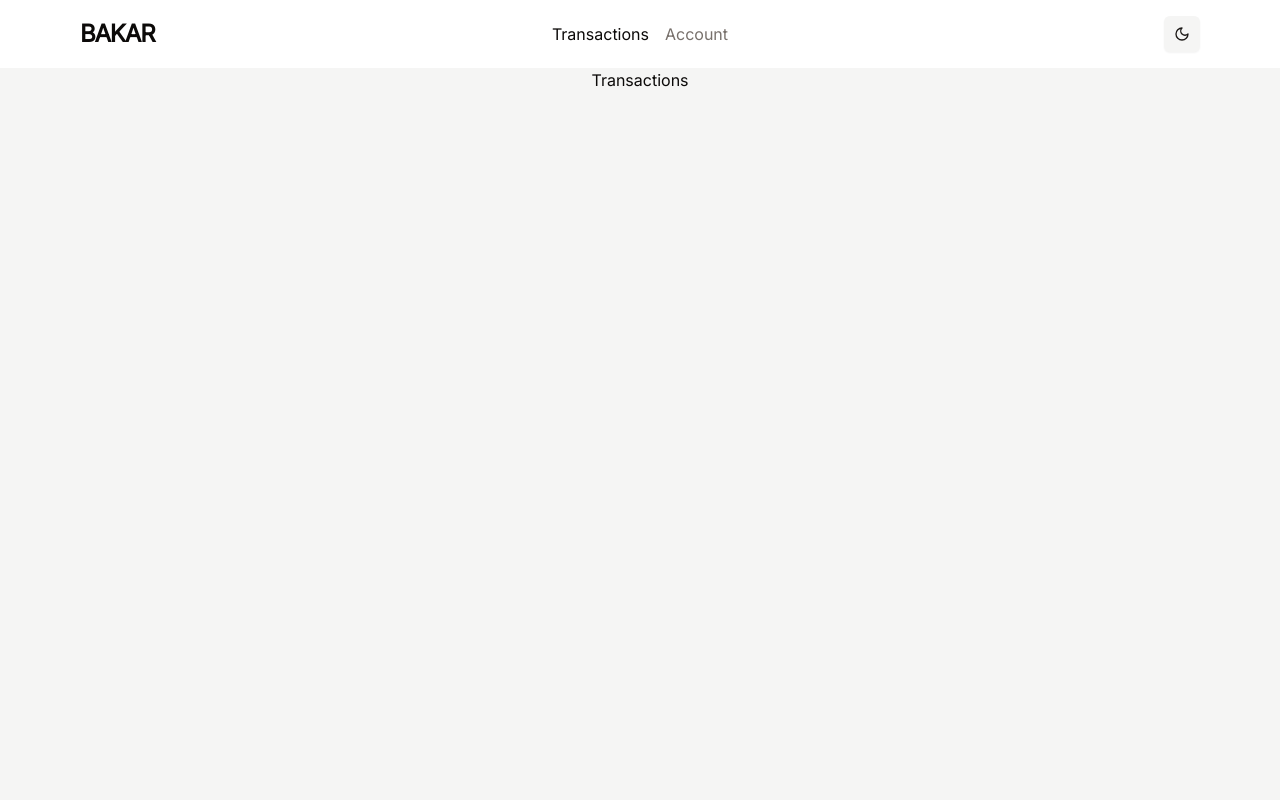
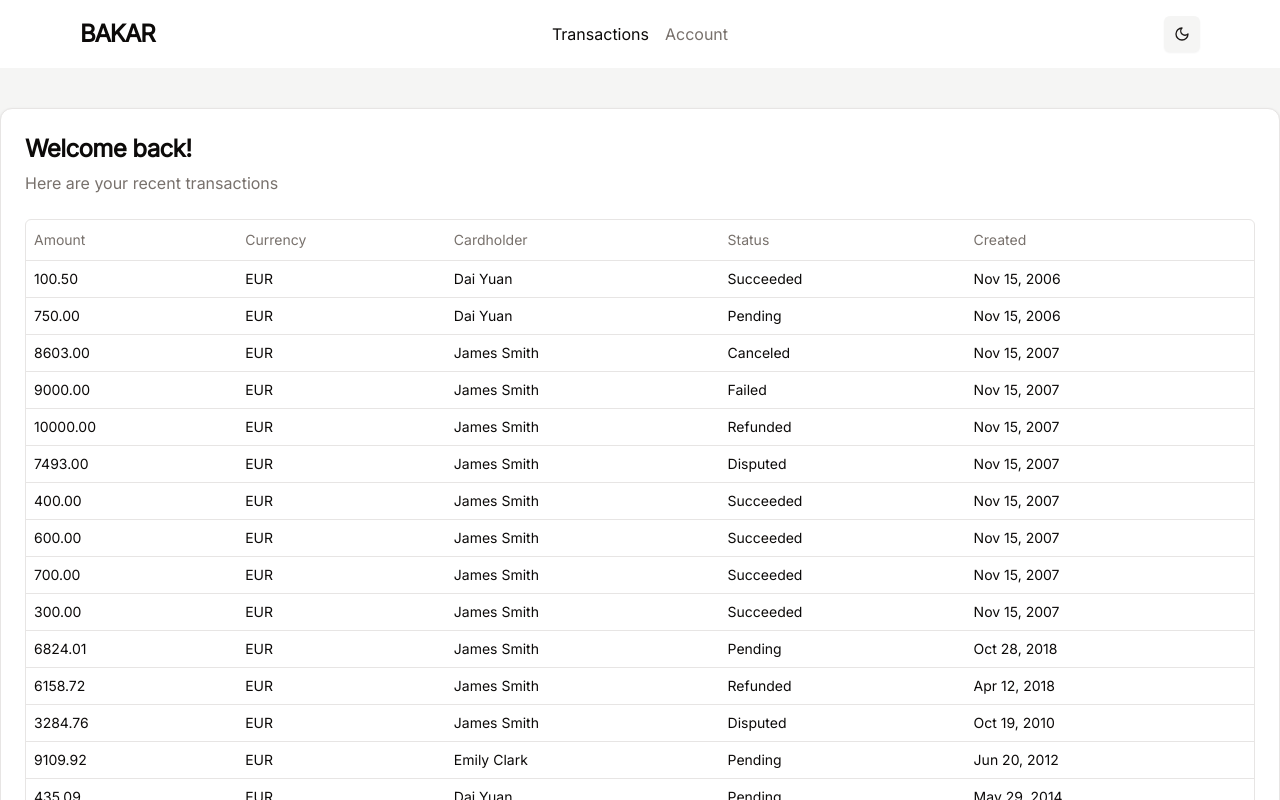
Before and after one commit to Shrief88/Bakar_Task, a React (Vite) app: page / in a window 1280 px wide. Shown: the top 800 px of the page. Built offline with nearby package versions, Linux system fonts and the light colour scheme.

Commit message:
Add tanstack table

```diff
--- a/package.json
+++ b/package.json
@@ -12,6 +12,7 @@
   "dependencies": {
     "@radix-ui/react-dialog": "^1.1.4",
     "@radix-ui/react-slot": "^1.1.1",
+    "@tanstack/react-table": "^8.20.6",
     "class-variance-authority": "^0.7.1",
     "clsx": "^2.1.1",
     "lucide-react": "^0.471.1",
--- /dev/null
+++ b/src/components/DataTable.tsx
@@ -0,0 +1,86 @@
+import {
+  ColumnDef,
+  flexRender,
+  getCoreRowModel,
+  useReactTable,
+} from "@tanstack/react-table";
+
+import {
+  Table,
+  TableBody,
+  TableCell,
+  TableHead,
+  TableHeader,
+  TableRow,
+} from "@/components/ui/table";
+
+interface DataTableProps<TData, TValue> {
+  columns: ColumnDef<TData, TValue>[];
+  data: TData[];
+}
+
+export function DataTable<TData, TValue>({
+  columns,
+  data,
+}: DataTableProps<TData, TValue>) {
+  const table = useReactTable({
+    data,
+    columns,
+    getCoreRowModel: getCoreRowModel(),
+  });
+
+  return (
+    <div>
+      <div className="rounded-md border">
+        <Table>
+          <TableHeader>
+            {table.getHeaderGroups().map((headerGroup) => (
+              <TableRow key={headerGroup.id}>
+                {headerGroup.headers.map((header) => {
+                  return (
+                    <TableHead key={header.id}>
+                      {header.isPlaceholder
+                        ? null
+                        : flexRender(
+                            header.column.columnDef.header,
+                            header.getContext()
+                          )}
+                    </TableHead>
+                  );
+                })}
+              </TableRow>
+            ))}
+          </TableHeader>
+          <TableBody>
+            {table.getRowModel().rows?.length ? (
+              table.getRowModel().rows.map((row) => (
+                <TableRow
+                  key={row.id}
+                  data-state={row.getIsSelected() && "selected"}
+                >
+                  {row.getVisibleCells().map((cell) => (
+                    <TableCell key={cell.id}>
+                      {flexRender(
+                        cell.column.columnDef.cell,
+                        cell.getContext()
+                      )}
+                    </TableCell>
+                  ))}
+                </TableRow>
+              ))
+            ) : (
+              <TableRow>
+                <TableCell
+                  colSpan={columns.length}
+                  className="h-24 text-center"
+                >
+                  No results.
+                </TableCell>
+              </TableRow>
+            )}
+          </TableBody>
+        </Table>
+      </div>
+    </div>
+  );
+}
--- /dev/null
+++ b/src/components/ui/card.tsx
@@ -0,0 +1,76 @@
+import * as React from "react"
+
+import { cn } from "@/lib/utils"
+
+const Card = React.forwardRef<
+  HTMLDivElement,
+  React.HTMLAttributes<HTMLDivElement>
+>(({ className, ...props }, ref) => (
+  <div
+    ref={ref}
+    className={cn(
+      "rounded-xl border bg-card text-card-foreground shadow",
+      className
+    )}
+    {...props}
+  />
+))
+Card.displayName = "Card"
+
+const CardHeader = React.forwardRef<
+  HTMLDivElement,
+  React.HTMLAttributes<HTMLDivElement>
+>(({ className, ...props }, ref) => (
+  <div
+    ref={ref}
+    className={cn("flex flex-col space-y-1.5 p-6", className)}
+    {...props}
+  />
+))
+CardHeader.displayName = "CardHeader"
+
+const CardTitle = React.forwardRef<
+  HTMLDivElement,
+  React.HTMLAttributes<HTMLDivElement>
+>(({ className, ...props }, ref) => (
+  <div
+    ref={ref}
+    className={cn("font-semibold leading-none tracking-tight", className)}
+    {...props}
+  />
+))
+CardTitle.displayName = "CardTitle"
+
+const CardDescription = React.forwardRef<
+  HTMLDivElement,
+  React.HTMLAttributes<HTMLDivElement>
+>(({ className, ...props }, ref) => (
+  <div
+    ref={ref}
+    className={cn("text-sm text-muted-foreground", className)}
+    {...props}
+  />
+))
+CardDescription.displayName = "CardDescription"
+
+const CardContent = React.forwardRef<
+  HTMLDivElement,
+  React.HTMLAttributes<HTMLDivElement>
+>(({ className, ...props }, ref) => (
+  <div ref={ref} className={cn("p-6 pt-0", className)} {...props} />
+))
+CardContent.displayName = "CardContent"
+
+const CardFooter = React.forwardRef<
+  HTMLDivElement,
+  React.HTMLAttributes<HTMLDivElement>
+>(({ className, ...props }, ref) => (
+  <div
+    ref={ref}
+    className={cn("flex items-center p-6 pt-0", className)}
+    {...props}
+  />
+))
+CardFooter.displayName = "CardFooter"
+
+export { Card, CardHeader, CardFooter, CardTitle, CardDescription, CardContent }
--- /dev/null
+++ b/src/components/ui/table.tsx
@@ -0,0 +1,120 @@
+import * as React from "react"
+
+import { cn } from "@/lib/utils"
+
+const Table = React.forwardRef<
+  HTMLTableElement,
+  React.HTMLAttributes<HTMLTableElement>
+>(({ className, ...props }, ref) => (
+  <div className="relative w-full overflow-auto">
+    <table
+      ref={ref}
+      className={cn("w-full caption-bottom text-sm", className)}
+      {...props}
+    />
+  </div>
+))
+Table.displayName = "Table"
+
+const TableHeader = React.forwardRef<
+  HTMLTableSectionElement,
+  React.HTMLAttributes<HTMLTableSectionElement>
+>(({ className, ...props }, ref) => (
+  <thead ref={ref} className={cn("[&_tr]:border-b", className)} {...props} />
+))
+TableHeader.displayName = "TableHeader"
+
+const TableBody = React.forwardRef<
+  HTMLTableSectionElement,
+  React.HTMLAttributes<HTMLTableSectionElement>
+>(({ className, ...props }, ref) => (
+  <tbody
+    ref={ref}
+    className={cn("[&_tr:last-child]:border-0", className)}
+    {...props}
+  />
+))
+TableBody.displayName = "TableBody"
+
+const TableFooter = React.forwardRef<
+  HTMLTableSectionElement,
+  React.HTMLAttributes<HTMLTableSectionElement>
+>(({ className, ...props }, ref) => (
+  <tfoot
+    ref={ref}
+    className={cn(
+      "border-t bg-muted/50 font-medium [&>tr]:last:border-b-0",
+      className
+    )}
+    {...props}
+  />
+))
+TableFooter.displayName = "TableFooter"
+
+const TableRow = React.forwardRef<
+  HTMLTableRowElement,
+  React.HTMLAttributes<HTMLTableRowElement>
+>(({ className, ...props }, ref) => (
+  <tr
+    ref={ref}
+    className={cn(
+      "border-b transition-colors hover:bg-muted/50 data-[state=selected]:bg-muted",
+      className
+    )}
+    {...props}
+  />
+))
+TableRow.displayName = "TableRow"
+
+const TableHead = React.forwardRef<
+  HTMLTableCellElement,
+  React.ThHTMLAttributes<HTMLTableCellElement>
+>(({ className, ...props }, ref) => (
+  <th
+    ref={ref}
+    className={cn(
+      "h-10 px-2 text-left align-middle font-medium text-muted-foreground [&:has([role=checkbox])]:pr-0 [&>[role=checkbox]]:translate-y-[2px]",
+      className
+    )}
+    {...props}
+  />
+))
+TableHead.displayName = "TableHead"
+
+const TableCell = React.forwardRef<
+  HTMLTableCellElement,
+  React.TdHTMLAttributes<HTMLTableCellElement>
+>(({ className, ...props }, ref) => (
+  <td
+    ref={ref}
+    className={cn(
+      "p-2 align-middle [&:has([role=checkbox])]:pr-0 [&>[role=checkbox]]:translate-y-[2px]",
+      className
+    )}
+    {...props}
+  />
+))
+TableCell.displayName = "TableCell"
+
+const TableCaption = React.forwardRef<
+  HTMLTableCaptionElement,
+  React.HTMLAttributes<HTMLTableCaptionElement>
+>(({ className, ...props }, ref) => (
+  <caption
+    ref={ref}
+    className={cn("mt-4 text-sm text-muted-foreground", className)}
+    {...props}
+  />
+))
+TableCaption.displayName = "TableCaption"
+
+export {
+  Table,
+  TableHeader,
+  TableBody,
+  TableFooter,
+  TableHead,
+  TableRow,
+  TableCell,
+  TableCaption,
+}
--- /dev/null
+++ b/src/interfaces/column.ts
@@ -0,0 +1,37 @@
+import { ColumnDef } from "@tanstack/react-table";
+
+export type ColumnProps = {
+  amount: number;
+  currency: string;
+  cardholder: string;
+  status: "Succeeded" | "Canceled" | "Failed" | "Refunded" | "Disputed";
+  created: string;
+};
+
+export const columns: ColumnDef<ColumnProps>[] = [
+  {
+    accessorKey: "amount",
+    header: "Amount",
+    accessorFn: (row) => row.amount.toFixed(2),
+  },
+  {
+    accessorKey: "currency",
+    header: "Currency",
+    accessorFn: (row) => row.currency,
+  },
+  {
+    accessorKey: "cardholder",
+    header: "Cardholder",
+    accessorFn: (row) => row.cardholder,
+  },
+  {
+    accessorKey: "status",
+    header: "Status",
+    accessorFn: (row) => row.status,
+  },
+  {
+    accessorKey: "created",
+    header: "Created",
+    accessorFn: (row) => row.created,
+  },
+];
--- a/src/pages/Transactions.tsx
+++ b/src/pages/Transactions.tsx
@@ -1,7 +1,31 @@
+import { DataTable } from "@/components/DataTable";
+import { columns, ColumnProps } from "@/interfaces/column";
+import data from "@/data/data.json";
+import {
+  Card,
+  CardContent,
+  CardDescription,
+  CardHeader,
+  CardTitle,
+} from "@/components/ui/card";
+
 const Transactions = () => {
   return (
-    <div>Transactions</div>
-  )
-}
+    <div className="container mx-auto py-10">
+      <Card>
+        <CardHeader>
+          <CardTitle className="text-2xl">Welcome back!</CardTitle>
+          <CardDescription className="text-md">Here are your recent transactions</CardDescription>
+        </CardHeader>
+        <CardContent>
+          <DataTable
+            columns={columns}
+            data={data.transactions as ColumnProps[]}
+          />
+        </CardContent>
+      </Card>
+    </div>
+  );
+};
 
-export default Transactions
+export default Transactions;
```
Also changed, not shown: 1 other file (tests, documents, lock files or other folders).
